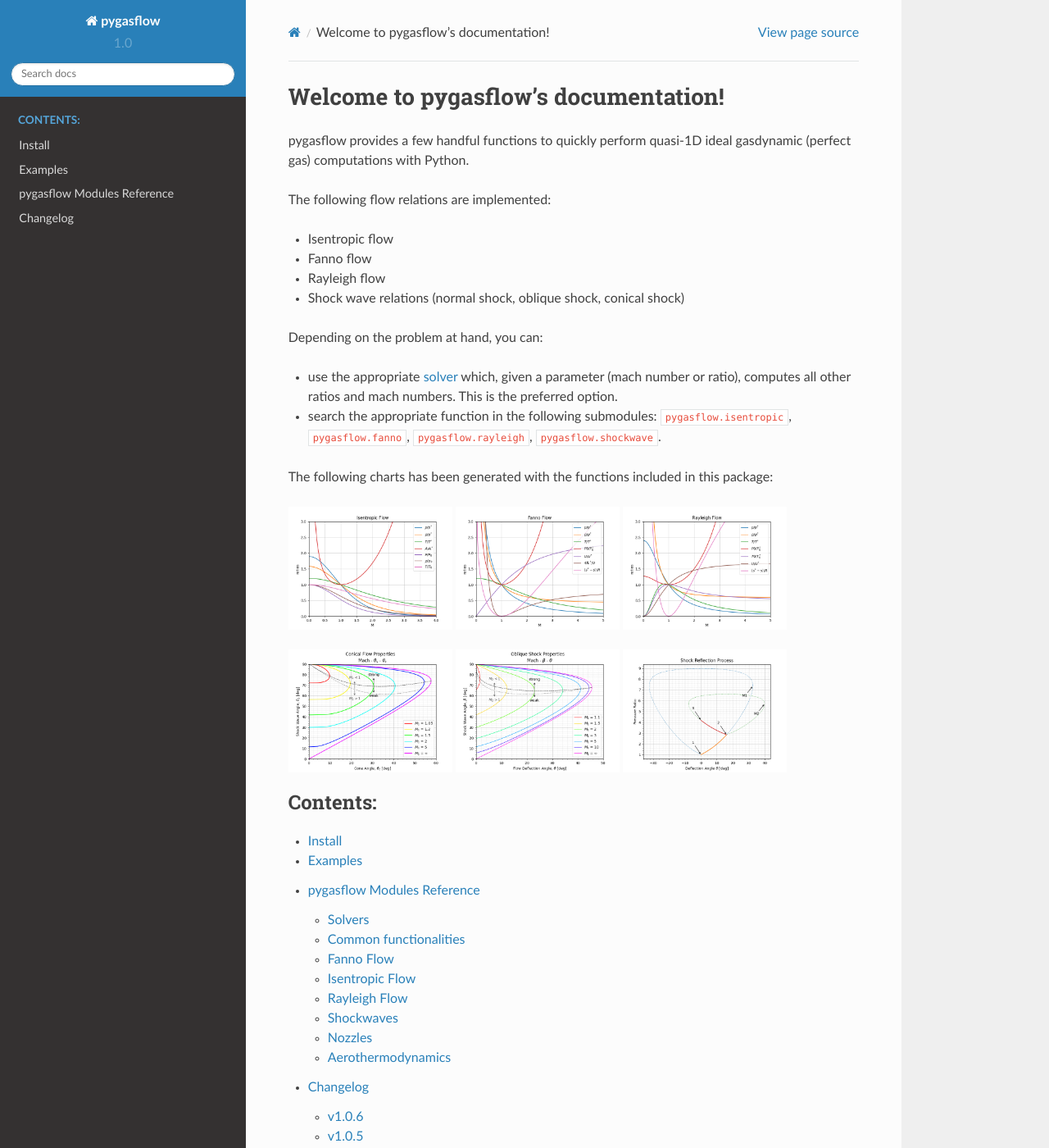
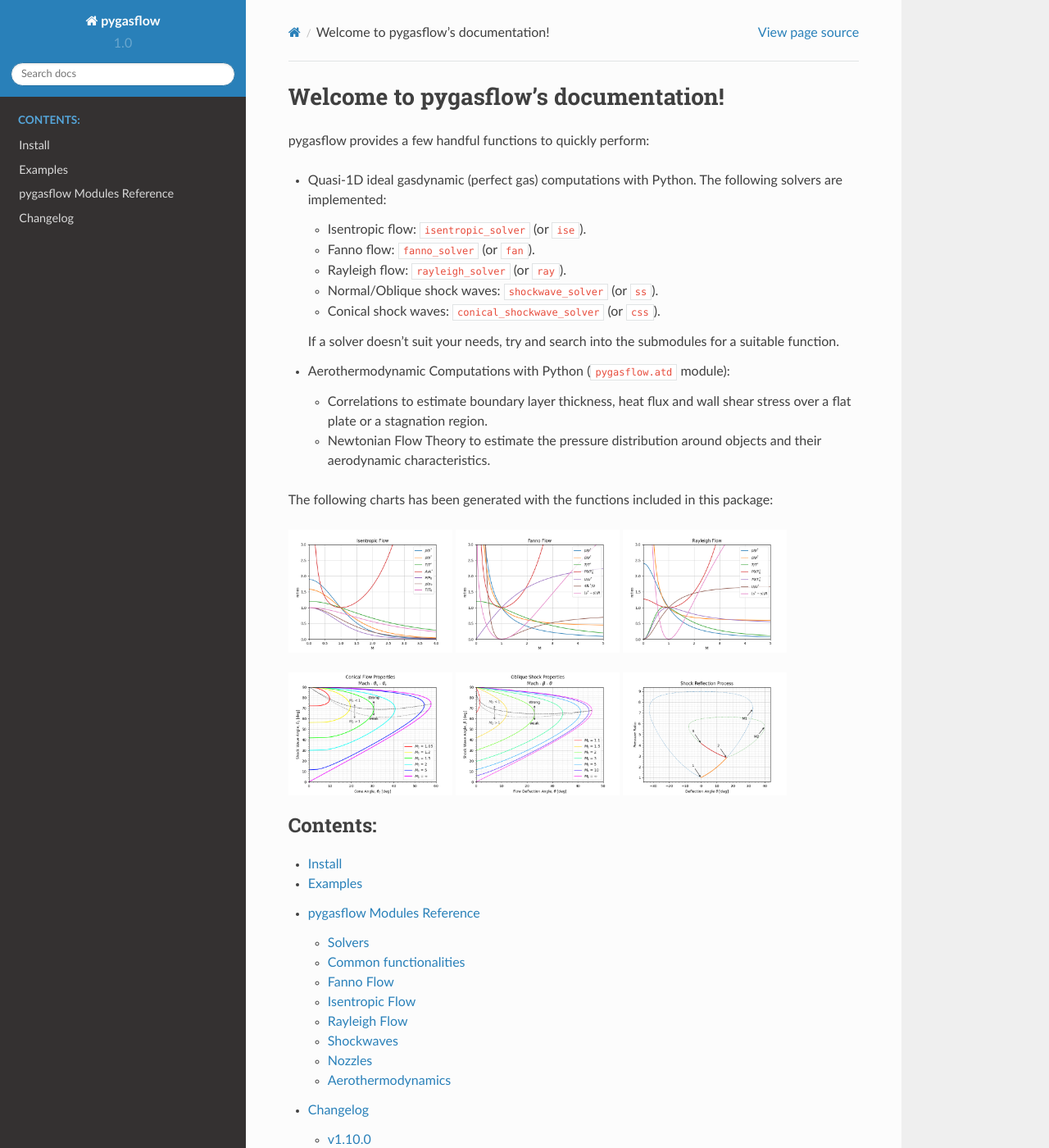
Before and after one commit to Davide-sd/pygasflow, a Sphinx documentation site: the page built from doc/source/index.rst, in a window 1280 px wide and 1400 px high. Shown: the whole window at 82% size. Built offline with Sphinx 7.4.7 and the Read the Docs theme 2.0.0, drawn with Linux system fonts in a browser that asks for light colours; pages that are not in the unit, such as notebooks, are missing from menus.

Commit message:
updated documentation

```diff
--- a/doc/source/index.rst
+++ b/doc/source/index.rst
@@ -6,24 +6,26 @@
 Welcome to pygasflow's documentation!
 =====================================
 
-pygasflow provides a few handful functions to quickly perform quasi-1D ideal
-gasdynamic (perfect gas) computations with Python.
+pygasflow provides a few handful functions to quickly perform:
 
-The following flow relations are implemented:
+* Quasi-1D ideal gasdynamic (perfect gas) computations with Python. The
+  following solvers are implemented:
 
-* Isentropic flow
-* Fanno flow
-* Rayleigh flow
-* Shock wave relations (normal shock, oblique shock, conical shock)
+  * Isentropic flow: ``isentropic_solver`` (or ``ise``).
+  * Fanno flow: ``fanno_solver`` (or ``fan``).
+  * Rayleigh flow: ``rayleigh_solver`` (or ``ray``).
+  * Normal/Oblique shock waves: ``shockwave_solver`` (or ``ss``).
+  * Conical shock waves: ``conical_shockwave_solver`` (or ``css``).
 
-Depending on the problem at hand, you can:
+  If a solver doesn't suit your needs, try and search into the submodules
+  for a suitable function.
 
-* use the appropriate :doc:`solver </modules/solvers/index>` which, given a
-  parameter (mach number or ratio), computes all other ratios and mach
-  numbers. This is the preferred option.
-* search the appropriate function in the following submodules:
-  ``pygasflow.isentropic``, ``pygasflow.fanno``,
-  ``pygasflow.rayleigh``, ``pygasflow.shockwave``.
+* Aerothermodynamic Computations with Python (``pygasflow.atd`` module):
+
+  * Correlations to estimate boundary layer thickness, heat flux and wall
+    shear stress over a flat plate or a stagnation region.
+  * Newtonian Flow Theory to estimate the pressure distribution around
+    objects and their aerodynamic characteristics.
 
 The following charts has been generated with the functions included in this package:
 
```
Also changed, not shown: doc/source/changelog.rst (+20 -0 lines).
